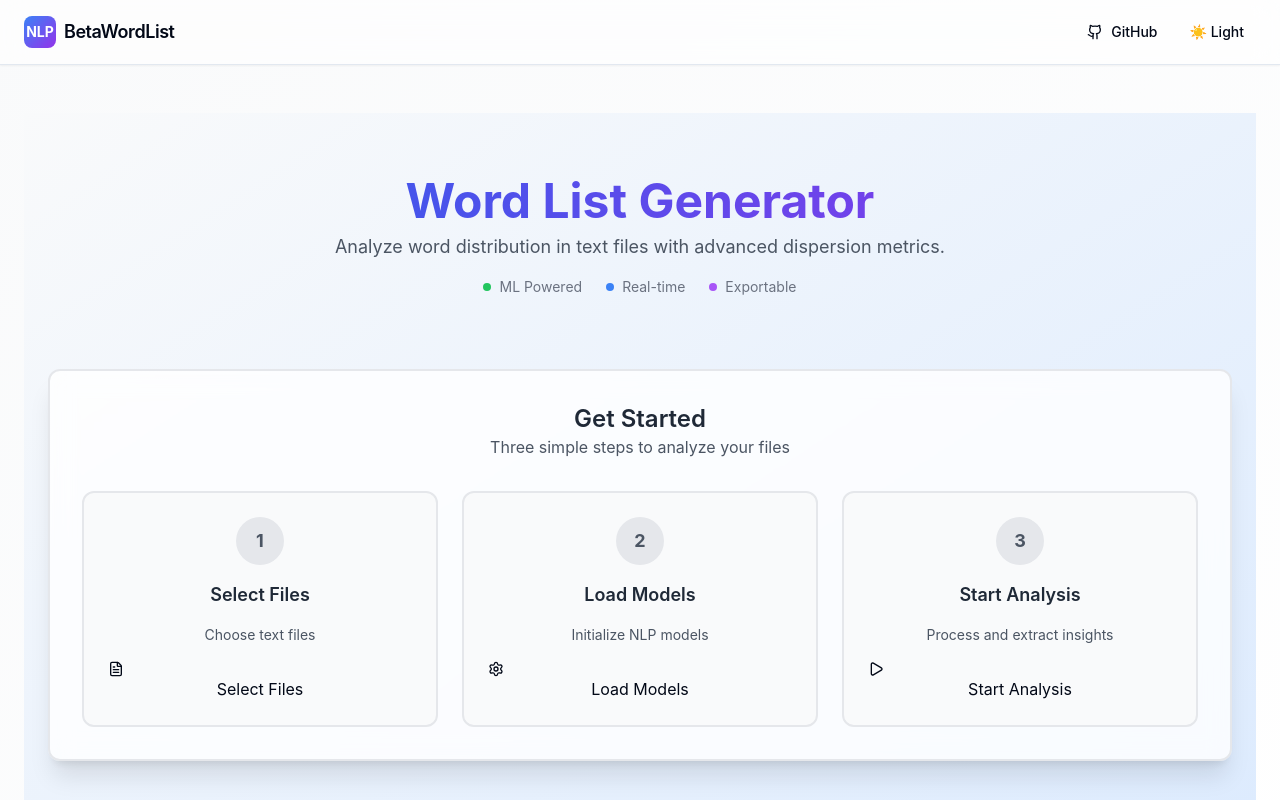
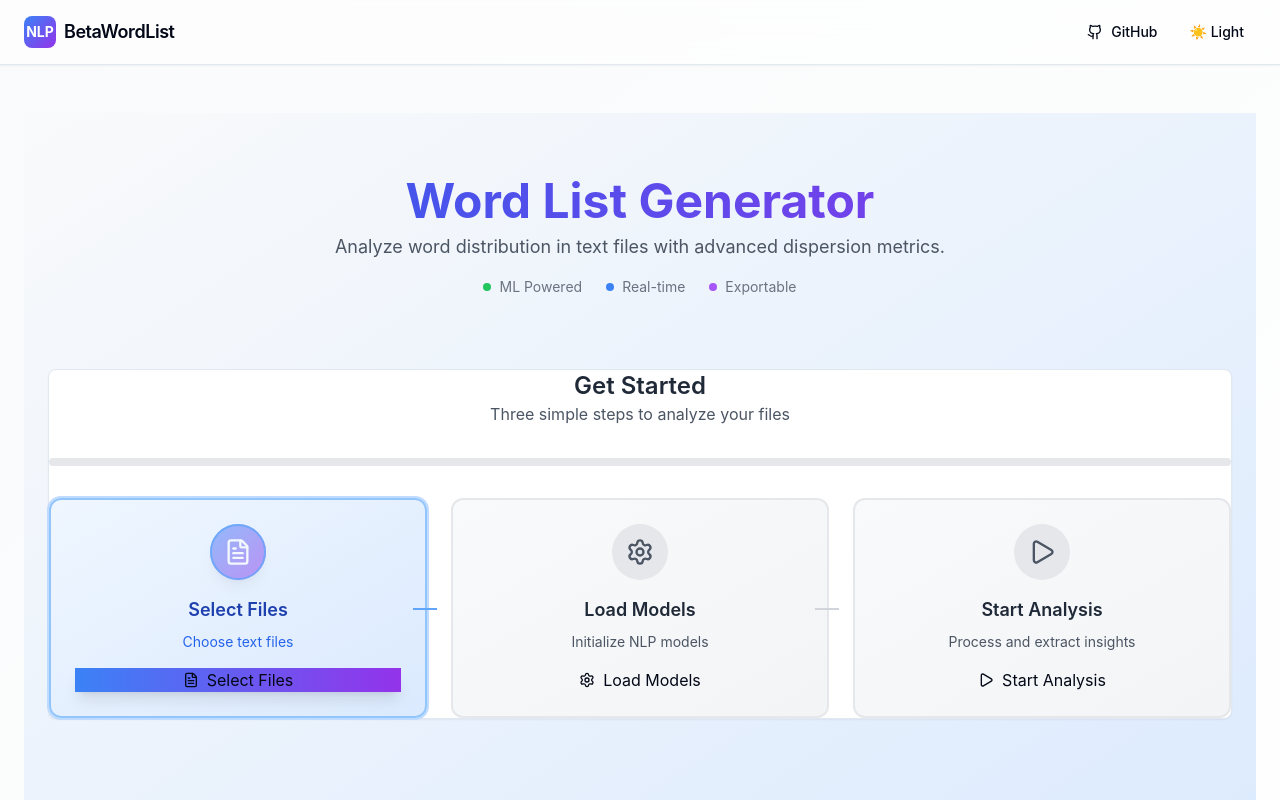
Before and after one commit to Chaunice/BetaWordList, a SvelteKit app: page / in a window 1280 px wide. Shown: the top 800 px of the page. Built offline with nearby package versions, Linux system fonts and the light colour scheme.

Commit message:
Add progress bar and enhance step indicators in file analysis workflow

```diff
--- a/src/routes/+page.svelte
+++ b/src/routes/+page.svelte
@@ -285,6 +285,15 @@
   }
 
   $: totalPages = Math.ceil($filteredResult.length / itemsPerPage);
+
+  // 计算整体进度宽度
+  function getProgressWidth() {
+    let progress = 0;
+    if ($filePaths.length > 0) progress += 33;
+    if ($modelLoaded) progress += 33;
+    if ($result.length > 0) progress += 34;
+    return progress;
+  }
 </script>
 
 <style>
@@ -300,6 +309,65 @@
   .animate-slide-in { animation: slideIn 0.3s ease-out; }
   .hover-lift:hover { transform: translateY(-2px); box-shadow: 0 6px 12px rgba(0, 0, 0, 0.1); }
   .active-scale:active { transform: scale(0.95); }
+
+  /* 自定义动画 */
+  @keyframes bounce-in {
+    0% { transform: scale(0.3); opacity: 0; }
+    50% { transform: scale(1.05); }
+    70% { transform: scale(0.9); }
+    100% { transform: scale(1); opacity: 1; }
+  }
+
+  @keyframes slide-up {
+    from { transform: translateY(20px); opacity: 0; }
+    to { transform: translateY(0); opacity: 1; }
+  }
+
+  @keyframes fade-in {
+    from { opacity: 0; transform: translateY(10px); }
+    to { opacity: 1; transform: translateY(0); }
+  }
+
+  .animate-bounce-in {
+    animation: bounce-in 0.6s ease-out;
+  }
+
+  .animate-slide-up {
+    animation: slide-up 0.5s ease-out;
+  }
+
+  .animate-fade-in {
+    animation: fade-in 0.4s ease-out forwards;
+    opacity: 0;
+  }
+
+  .pulse {
+    animation: pulse 2s cubic-bezier(0.4, 0, 0.6, 1) infinite;
+  }
+
+  /* 自定义滚动条 */
+  .custom-scrollbar {
+    scrollbar-width: thin;
+    scrollbar-color: rgb(34 197 94) rgb(243 244 246);
+  }
+
+  .custom-scrollbar::-webkit-scrollbar {
+    width: 6px;
+  }
+
+  .custom-scrollbar::-webkit-scrollbar-track {
+    background: rgb(243 244 246);
+    border-radius: 3px;
+  }
+
+  .custom-scrollbar::-webkit-scrollbar-thumb {
+    background: rgb(34 197 94);
+    border-radius: 3px;
+  }
+
+  .custom-scrollbar::-webkit-scrollbar-thumb:hover {
+    background: rgb(22 163 74);
+  }
 </style>
 
 <div class="min-h-screen bg-gradient-to-br from-gray-50 to-blue-100 dark:from-gray-900 dark:to-blue-950 p-6 space-y-8">
@@ -344,74 +412,202 @@
   </div>
 
   <!-- Operation Card -->
-  <Card className="p-8 bg-white/80 dark:bg-gray-800/80 backdrop-blur-md border-2 border-gray-200 dark:border-gray-700 rounded-xl shadow-xl hover-lift transition-all duration-300">
+  <Card class="p-8 bg-white/80 dark:bg-gray-800/80 backdrop-blur-md border-2 border-gray-200 dark:border-gray-700 rounded-xl shadow-xl hover-lift transition-all duration-300">
     <div class="space-y-8">
       <div class="text-center">
         <h2 class="text-2xl font-semibold text-gray-800 dark:text-gray-100">Get Started</h2>
         <p class="text-gray-600 dark:text-gray-400">Three simple steps to analyze your files</p>
       </div>
+
+      <!-- Progress Bar -->
+      <div class="w-full bg-gray-200 dark:bg-gray-700 rounded-full h-2 mb-8">
+        <div
+          class="bg-gradient-to-r from-blue-500 to-purple-600 h-2 rounded-full transition-all duration-700 ease-out"
+          style="width: {getProgressWidth()}%"
+        ></div>
+      </div>
+
       <div class="grid grid-cols-1 md:grid-cols-3 gap-6">
         {#each [
-          { step: 1, title: 'Select Files', desc: 'Choose text files', icon: FileText, action: selectFiles, disabled: $analyzing, condition: $filePaths.length > 0 },
-          { step: 2, title: 'Load Models', desc: 'Initialize NLP models', icon: Settings, action: loadModel, disabled: $analyzing || $modelLoaded, condition: $modelLoaded },
-          { step: 3, title: 'Start Analysis', desc: 'Process and extract insights', icon: Play, action: analyze, disabled: $analyzing || $filePaths.length === 0 || !$modelLoaded, condition: $result.length > 0 }
+          {
+            step: 1,
+            title: 'Select Files',
+            desc: 'Choose text files',
+            icon: FileText,
+            action: selectFiles,
+            disabled: $analyzing,
+            isCompleted: $filePaths.length > 0,
+            isActive: !$filePaths.length && !$analyzing,
+            isProcessing: false
+          },
+          {
+            step: 2,
+            title: 'Load Models',
+            desc: 'Initialize NLP models',
+            icon: Settings,
+            action: loadModel,
+            disabled: $analyzing || $modelLoaded || $filePaths.length === 0,
+            isCompleted: $modelLoaded,
+            isActive: $filePaths.length > 0 && !$modelLoaded && !$analyzing,
+            isProcessing: $modelStatus && !$modelLoaded
+          },
+          {
+            step: 3,
+            title: 'Start Analysis',
+            desc: 'Process and extract insights',
+            icon: Play,
+            action: analyze,
+            disabled: $analyzing || $filePaths.length === 0 || !$modelLoaded,
+            isCompleted: $result.length > 0,
+            isActive: $modelLoaded && $result.length === 0 && !$analyzing,
+            isProcessing: $analyzing
+          }
         ] as step}
           <div class={cn(
-            "relative p-6 rounded-xl border-2 transition-all duration-300 hover-lift",
-            step.condition ? "border-green-300 bg-green-50 dark:border-green-700 dark:bg-green-900/30" : "border-gray-200 bg-gray-50 dark:border-gray-600 dark:bg-gray-700/30"
+            "relative p-6 rounded-xl border-2 transition-all duration-500 ease-out transform",
+            "hover:scale-105 hover:shadow-lg",
+            step.isCompleted
+              ? "border-green-300 bg-gradient-to-br from-green-50 to-green-100 dark:border-green-600 dark:from-green-900/20 dark:to-green-800/30 shadow-green-100 dark:shadow-green-900/20"
+              : step.isActive
+                ? "border-blue-300 bg-gradient-to-br from-blue-50 to-blue-100 dark:border-blue-600 dark:from-blue-900/20 dark:to-blue-800/30 shadow-blue-100 dark:shadow-blue-900/20 ring-2 ring-blue-200 dark:ring-blue-700"
+                : step.isProcessing
+                  ? "border-amber-300 bg-gradient-to-br from-amber-50 to-amber-100 dark:border-amber-600 dark:from-amber-900/20 dark:to-amber-800/30 shadow-amber-100 dark:shadow-amber-900/20"
+                  : "border-gray-200 bg-gradient-to-br from-gray-50 to-gray-100 dark:border-gray-600 dark:from-gray-700/30 dark:to-gray-600/30"
           )}>
+
+            <!-- Step Content -->
             <div class="flex flex-col items-center text-center space-y-4">
+
+              <!-- Icon/Progress Circle -->
+              <div class="relative">
                 <div class={cn(
-                "w-12 h-12 rounded-full flex items-center justify-center text-lg font-bold transition-all duration-300",
-                step.condition ? "bg-green-500 text-white shadow-md" : $analyzing && step.step === 3 ? "bg-blue-500 text-white" : "bg-gray-200 dark:bg-gray-600 text-gray-600 dark:text-gray-300"
+                  "w-14 h-14 rounded-full flex items-center justify-center text-lg font-bold transition-all duration-500 ease-out",
+                  step.isCompleted
+                    ? "bg-gradient-to-br from-green-500 to-green-600 text-white shadow-lg transform scale-110"
+                    : step.isProcessing
+                      ? "bg-gradient-to-br from-amber-500 to-orange-500 text-white shadow-lg"
+                      : step.isActive
+                        ? "bg-gradient-to-br from-blue-500 to-purple-600 text-white shadow-lg pulse"
+                        : "bg-gray-200 dark:bg-gray-600 text-gray-600 dark:text-gray-300"
                 )}>
-                {#if step.condition}
-                  <CheckCircle class="h-6 w-6" />
-                {:else if $analyzing && step.step === 3}
-                  <Loader2 class="h-6 w-6 animate-spin" />
+                  {#if step.isCompleted}
+                    <CheckCircle class="h-7 w-7 animate-bounce-in" />
+                  {:else if step.isProcessing}
+                    <Loader2 class="h-7 w-7 animate-spin" />
                   {:else}
-                  {step.step}
+                    <svelte:component this={step.icon} class="h-7 w-7" />
                   {/if}
                 </div>
-              <h3 class="font-semibold text-lg text-gray-800 dark:text-gray-100">{step.title}</h3>
-              <p class="text-sm text-gray-600 dark:text-gray-400">{step.desc}</p>
+
+                <!-- Processing Ring -->
+                {#if step.isProcessing}
+                  <div class="absolute inset-0 rounded-full border-4 border-t-transparent border-amber-300 animate-spin"></div>
+                {/if}
+
+                <!-- Active Pulse Ring -->
+                {#if step.isActive && !step.isProcessing}
+                  <div class="absolute inset-0 rounded-full border-2 border-blue-400 animate-ping opacity-75"></div>
+                {/if}
+              </div>
+
+              <!-- Title and Description -->
+              <div class="space-y-2">
+                <h3 class={cn(
+                  "font-semibold text-lg transition-colors duration-300",
+                  step.isCompleted ? "text-green-800 dark:text-green-200"
+                  : step.isActive ? "text-blue-800 dark:text-blue-200"
+                  : step.isProcessing ? "text-amber-800 dark:text-amber-200"
+                  : "text-gray-800 dark:text-gray-100"
+                )}>{step.title}</h3>
+                <p class={cn(
+                  "text-sm transition-colors duration-300",
+                  step.isCompleted ? "text-green-600 dark:text-green-400"
+                  : step.isActive ? "text-blue-600 dark:text-blue-400"
+                  : step.isProcessing ? "text-amber-600 dark:text-amber-400"
+                  : "text-gray-600 dark:text-gray-400"
+                )}>{step.desc}</p>
+              </div>
+
+              <!-- Action Button -->
               <Button
                 on:click={step.action}
                 disabled={step.disabled}
-                class={cn("w-full transition-all duration-200 active-scale", step.condition && "bg-green-600 hover:bg-green-700")}
-                variant={step.condition ? "default" : "outline"}
+                class={cn(
+                  "w-full transition-all duration-300 transform hover:scale-105 active:scale-95",
+                  step.isCompleted && "bg-green-600 hover:bg-green-700 shadow-lg",
+                  step.isActive && "bg-gradient-to-r from-blue-500 to-purple-600 hover:from-blue-600 hover:to-purple-700 shadow-lg",
+                  step.isProcessing && "bg-amber-500 hover:bg-amber-600"
+                )}
+                variant={step.isCompleted || step.isActive ? "default" : "outline"}
               >
-                <svelte:component this={step.icon} class="h-4 w-4 mr-2" />
+                <div class="flex items-center justify-center space-x-2">
+                  {#if step.isProcessing}
+                    <Loader2 class="h-4 w-4 animate-spin" />
+                  {:else}
+                    <svelte:component this={step.icon} class="h-4 w-4" />
+                  {/if}
+                  <span>
                     {#if step.step === 1}
-                  {step.condition ? `${$filePaths.length} File${$filePaths.length > 1 ? 's' : ''} Selected` : 'Select Files'}
+                      {step.isCompleted ? `${$filePaths.length} File${$filePaths.length > 1 ? 's' : ''} Selected` : 'Select Files'}
                     {:else if step.step === 2}
-                  {#if $modelStatus}<Loader2 class="h-4 w-4 mr-2 animate-spin" />{$modelStatus}{:else}{step.condition ? 'Models Ready' : 'Load Models'}{/if}
+                      {#if step.isProcessing}
+                        {$modelStatus || 'Loading...'}
                       {:else}
-                  {#if $analyzing}Analyzing...{:else}{step.condition ? 'Analysis Complete' : 'Start Analysis'}{/if}
+                        {step.isCompleted ? 'Models Ready' : 'Load Models'}
                       {/if}
+                    {:else}
+                      {#if step.isProcessing}
+                        Analyzing...
+                      {:else}
+                        {step.isCompleted ? 'Analysis Complete' : 'Start Analysis'}
+                      {/if}
+                    {/if}
+                  </span>
+                </div>
               </Button>
             </div>
-            {#if step.condition}
-              <div class="absolute -top-2 -right-2 w-6 h-6 bg-green-500 rounded-full flex items-center justify-center animate-pulse">
-                <CheckCircle class="h-4 w-4 text-white" />
+
+            <!-- Completion Badge -->
+            {#if step.isCompleted}
+              <div class="absolute -top-3 -right-3 w-8 h-8 bg-gradient-to-br from-green-500 to-green-600 rounded-full flex items-center justify-center shadow-lg animate-bounce-in">
+                <CheckCircle class="h-5 w-5 text-white" />
               </div>
+            {/if}
+
+            <!-- Connection Line to Next Step -->
+            {#if step.step < 3}
+              <div class={cn(
+                "hidden md:block absolute top-1/2 -right-3 w-6 h-0.5 transition-all duration-500",
+                step.isCompleted ? "bg-green-400" : step.isActive ? "bg-blue-400" : "bg-gray-300"
+              )}></div>
             {/if}
           </div>
         {/each}
       </div>
+
+      <!-- File List -->
       {#if $filePaths.length > 0}
-        <div class="mt-6 p-4 rounded-lg border border-green-200 bg-green-50/50 dark:border-green-700 dark:bg-green-900/20 animate-fade-in">
-          <div class="flex items-center justify-between mb-3">
-            <h4 class="font-medium text-green-800 dark:text-green-200 flex items-center">
-              <FileText class="h-4 w-4 mr-2" /> Selected Files ({$filePaths.length})
+        <div class="mt-8 p-6 rounded-xl border border-green-200 bg-gradient-to-br from-green-50/50 to-green-100/30 dark:border-green-700 dark:bg-gradient-to-br dark:from-green-900/20 dark:to-green-800/10 animate-slide-up shadow-sm">
+          <div class="flex items-center justify-between mb-4">
+            <h4 class="font-semibold text-green-800 dark:text-green-200 flex items-center">
+              <FileText class="h-5 w-5 mr-2" />
+              Selected Files ({$filePaths.length})
             </h4>
-            <span class="text-xs text-green-600 bg-green-100 dark:bg-green-800 px-2 py-1 rounded-full">Ready</span>
+            <div class="flex items-center space-x-2">
+              <div class="w-2 h-2 bg-green-500 rounded-full animate-pulse"></div>
+              <span class="text-xs font-medium text-green-700 bg-green-200 dark:bg-green-800 dark:text-green-200 px-3 py-1 rounded-full">
+                Ready
+              </span>
             </div>
-          <div class="grid grid-cols-1 sm:grid-cols-2 gap-2 max-h-24 overflow-y-auto">
-            {#each $filePaths as file}
-              <div class="flex items-center gap-2 p-2 bg-white/60 dark:bg-gray-800/60 rounded border border-green-100 dark:border-green-700">
-                <span class="w-2 h-2 bg-green-500 rounded-full"></span>
-                <span class="text-xs truncate" title={file}>{file.split(/[\\/]/).pop()}</span>
+          </div>
+          <div class="grid grid-cols-1 sm:grid-cols-2 lg:grid-cols-3 gap-3 max-h-32 overflow-y-auto custom-scrollbar">
+            {#each $filePaths as file, index}
+              <div class="flex items-center gap-3 p-3 bg-white/80 dark:bg-gray-800/60 rounded-lg border border-green-100 dark:border-green-700 hover:shadow-md transition-all duration-200 animate-fade-in"
+                  style="animation-delay: {index * 50}ms">
+                <div class="w-3 h-3 bg-gradient-to-br from-green-400 to-green-600 rounded-full flex-shrink-0 animate-pulse"></div>
+                <span class="text-sm text-gray-700 dark:text-gray-300 truncate font-medium" title={file}>
+                  {file.split(/[\\/]/).pop()}
+                </span>
               </div>
             {/each}
           </div>
```
Lines whose indentation alone changed are shown as unchanged.
